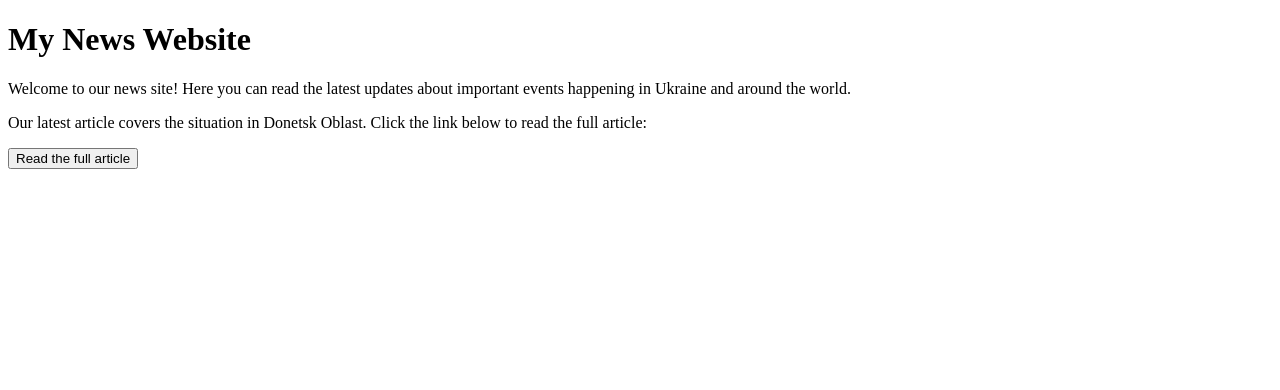
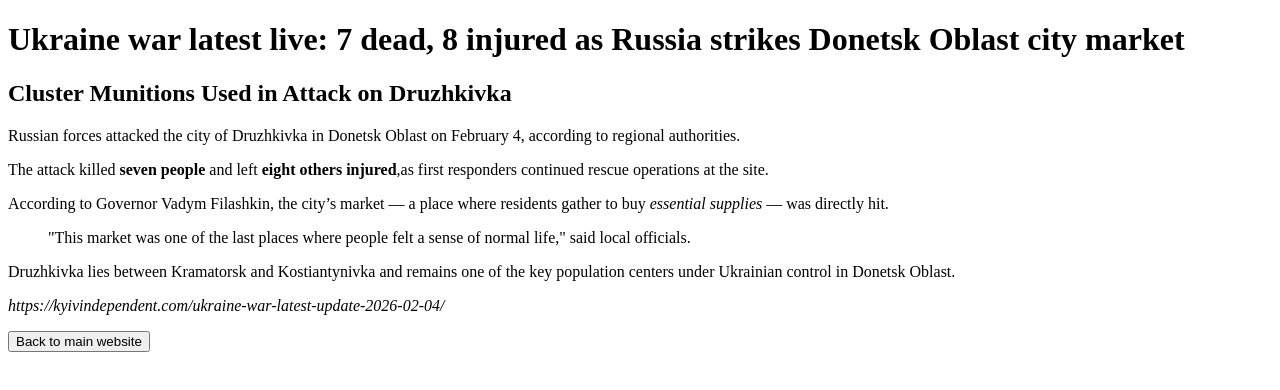
Before and after one commit to vozbranochka/Zlatusia, a plain HTML site: page page2.html in a window 1280 px wide. Drawn offline with Linux system fonts and the light colour scheme.

Commit message:
Update page title and news content in page2.html

```diff
--- a/page2.html
+++ b/page2.html
@@ -1,19 +1,32 @@
 <!DOCTYPE html>
 <html>
 <head>
-    <title>My News Website</title>
+    <meta charset="UTF-8">
+    <title>Ukraine Latest News - February 2026</title>
 </head>
 <body>
 
-<h1>My News Website</h1>
+<h1>Ukraine war latest live: 7 dead, 8 injured as Russia strikes Donetsk Oblast city market</h1>
+<h2>Cluster Munitions Used in Attack on Druzhkivka</h2>
 
-<p>Welcome to our news site! Here you can read the latest updates about important events happening in Ukraine and around the world.</p>
+<p>Russian forces attacked the city of Druzhkivka in Donetsk Oblast on February 4,
+according to regional authorities.</p>
 
-<p>Our latest article covers the situation in Donetsk Oblast. Click the link below to read the full article:</p>
+<p>The attack killed <strong>seven people</strong> and left <strong>eight others injured</strong>,as first responders continued rescue operations at the site.</p>
 
+<p>According to Governor Vadym Filashkin, the city’s market — a place where residents
+gather to buy <em>essential supplies</em> — was directly hit.</p>
+
+<blockquote>
+<p>"This market was one of the last places where people felt a sense of normal life,"
+said local officials.</p>
+</blockquote>
+
+<p>Druzhkivka lies between Kramatorsk and Kostiantynivka and remains one of the key
+population centers under Ukrainian control in Donetsk Oblast.</p>
+
+<p><cite>https://kyivindependent.com/ukraine-war-latest-update-2026-02-04/</cite></p>
 <a href="index.html">
-    <button>Read the full article</button>
-</a>
-
+    <button>Back to main website</button></a>
 </body>
 </html>
```
